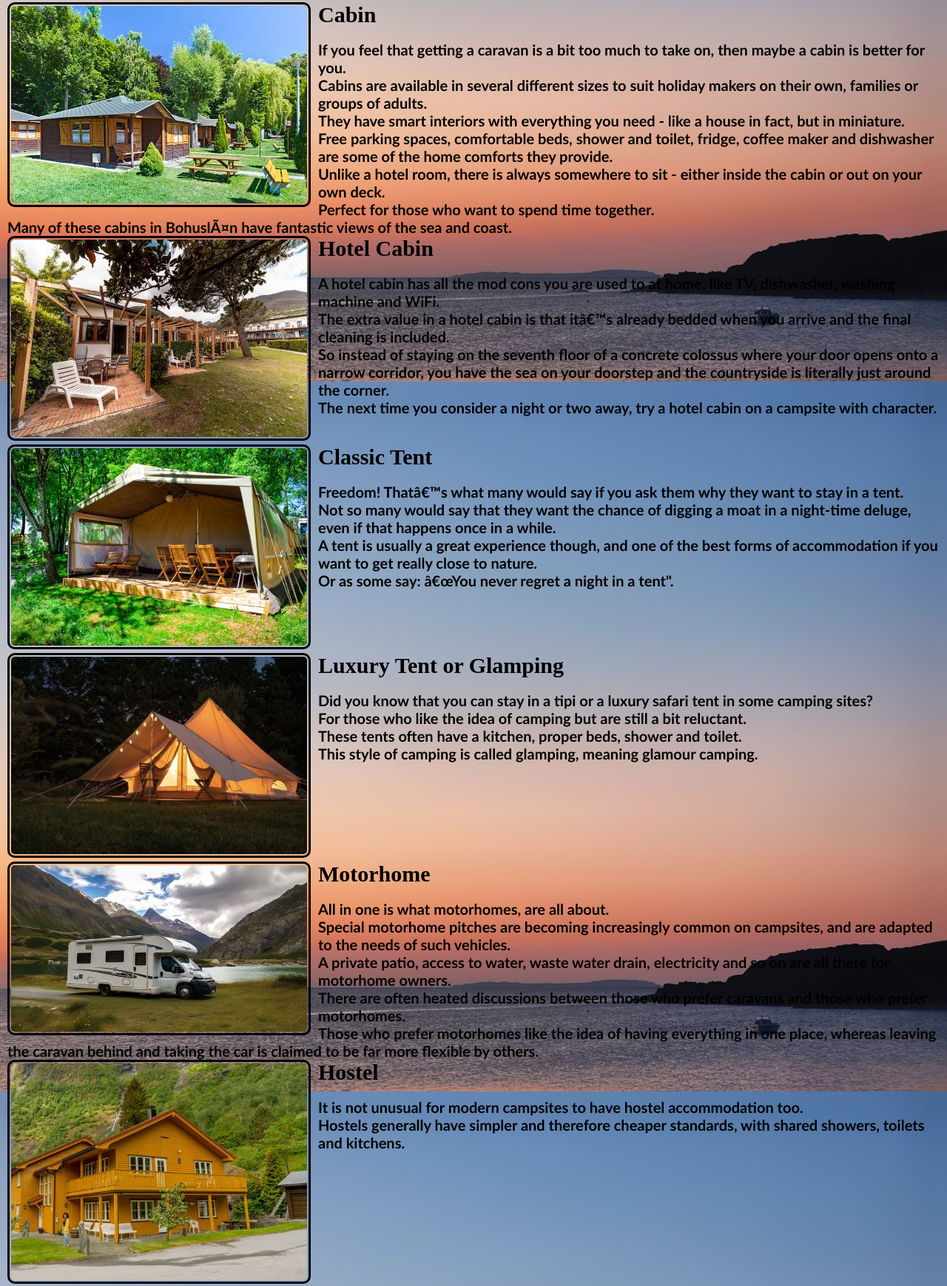
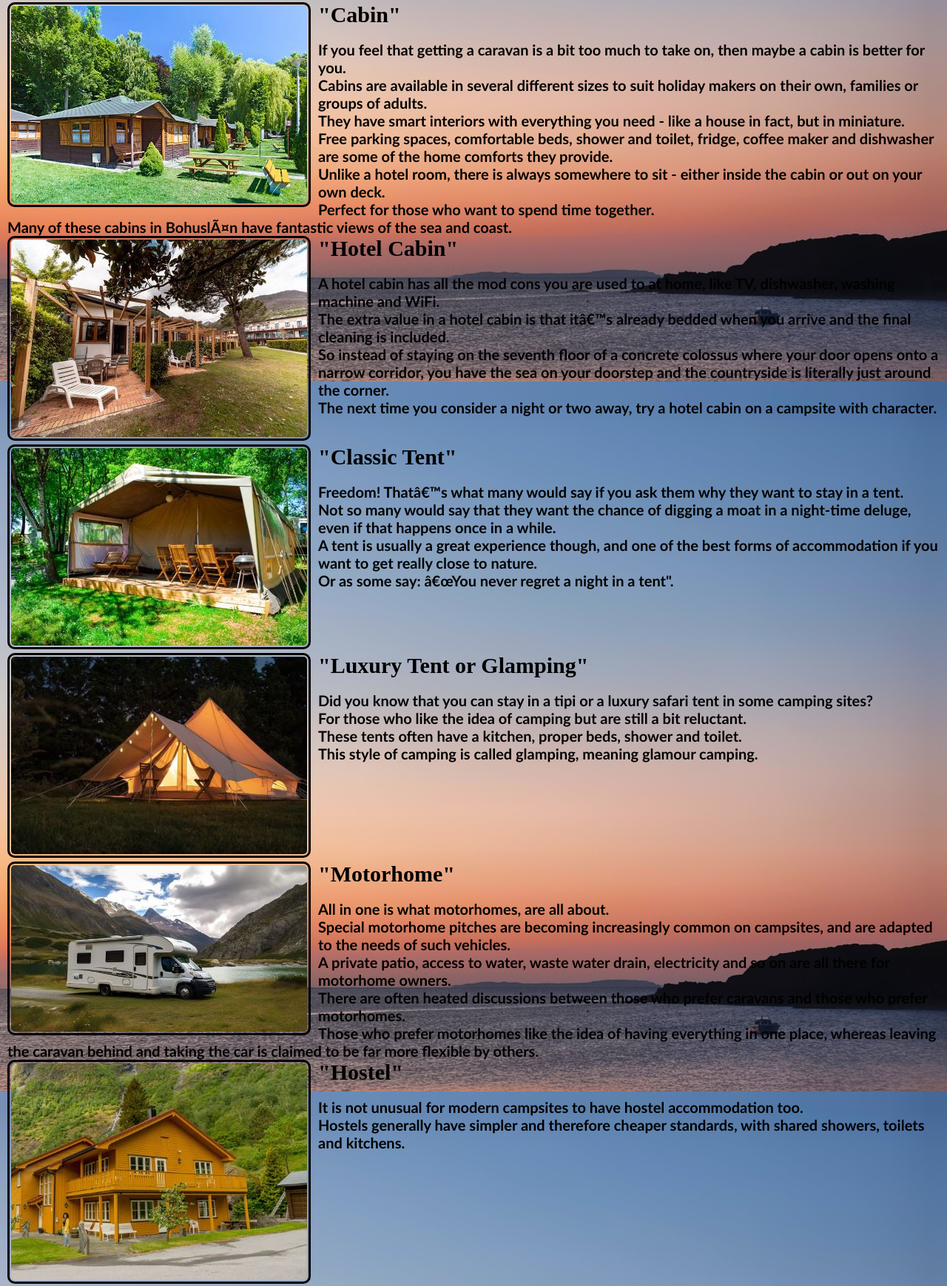
Before and after one commit to Earl1207/Earl1207.github.io, a plain HTML site: page CampingAccommodation.html in a window 1280 px wide. Shown: the part 444-2183 px from the top of the page at 74% size. Drawn offline with Linux system fonts and the light colour scheme.

Commit message:
Update CampingAccommodation.html

```diff
--- a/CampingAccommodation.html
+++ b/CampingAccommodation.html
@@ -27,7 +27,7 @@
        <div class="wraperpage">
 		<div>
 	      <img class="img" src="Caravan.jpg">
-	      <h1>Caravan</h1><br>
+	      <h1>"Caravan"</h1><br>
 	      <p>The most traditional form of camping is the caravan. It’s like a compact second home - a place where you have everything you need, but you can leave it put if you want to make day trips with the car.</p>
 	      <p>Not the most spacious accommodation, but things change fast.</p>
 	      <p>Modern caravans have more gadgets and smart solutions than Q can give to James Bond.</p>
@@ -36,7 +36,7 @@
 	    </div>
 	    <div>
 	      <img class="img" src="Cabin.jpg">
-	      <h1>Cabin</h1><br>
+	      <h1>"Cabin"</h1><br>
 	      <p>If you feel that getting a caravan is a bit too much to take on, then maybe a cabin is better for you.</p>
           <p>Cabins are available in several different sizes to suit holiday makers on their own, families or groups of adults.</p>
           <p>They have smart interiors with everything you need - like a house in fact, but in miniature.</p>
@@ -47,7 +47,7 @@
         </div>
 	    <div>
           <img class="img" src="HotelCabin.jpg">
-	      <h1>Hotel Cabin</h1><br>
+	      <h1>"Hotel Cabin"</h1><br>
 	      <p>A hotel cabin has all the mod cons you are used to at home, like TV, dishwasher, washing machine and WiFi.</p>
           <p>The extra value in a hotel cabin is that it’s already bedded when you arrive and the final cleaning is included.</p>
           <p>So instead of staying on the seventh floor of a concrete colossus where your door opens onto a narrow corridor, you have the sea on your doorstep and the countryside is literally just around the corner.</p>
@@ -55,7 +55,7 @@
         </div>
 	    <div>
 	      <img class="img" src="ClassicTent.jpg">
-	      <h1>Classic Tent</h1><br>
+	      <h1>"Classic Tent"</h1><br>
 	      <p>Freedom! That’s what many would say if you ask them why they want to stay in a tent.</p>
           <p>Not so many would say that they want the chance of digging a moat in a night-time deluge, even if that happens once in a while.</p>
           <p>A tent is usually a great experience though, and one of the best forms of accommodation if you want to get really close to nature.</p>
@@ -63,7 +63,7 @@
 	    </div>
 	    <div>
 	      <img class="img" src="LuxuryTent.jpg">
-	      <h1>Luxury Tent or Glamping</h1><br>
+	      <h1>"Luxury Tent or Glamping"</h1><br>
 	      <p>Did you know that you can stay in a tipi or a luxury safari tent in some camping sites?</p>
           <p>For those who like the idea of camping but are still a bit reluctant.</p>
           <p>These tents often have a kitchen, proper beds, shower and toilet.</p>
@@ -71,7 +71,7 @@
 	    </div>
 	    <div>
 	      <img class="img" src="MotorHome.jpg">
-	      <h1>Motorhome</h1><br>
+	      <h1>"Motorhome"</h1><br>
 	      <p>All in one is what motorhomes, are all about.</p>
 	      <p>Special motorhome pitches are becoming increasingly common on campsites, and are adapted to the needs of such vehicles.</p>
           <p>A private patio, access to water, waste water drain, electricity and so on are all there for motorhome owners.</p>
@@ -80,7 +80,7 @@
 	    </div>
 	    <div>
 	      <img class="img" src="Hostel.jpg">
-	      <h1>Hostel</h1><br>
+	      <h1>"Hostel"</h1><br>
 	      <p>It is not unusual for modern campsites to have hostel accommodation too.</p>
           <p>Hostels generally have simpler and therefore cheaper standards, with shared showers, toilets and kitchens.</p>
         </div>
```
